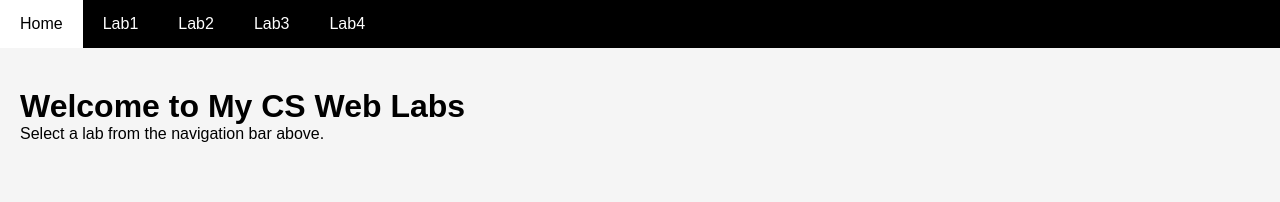
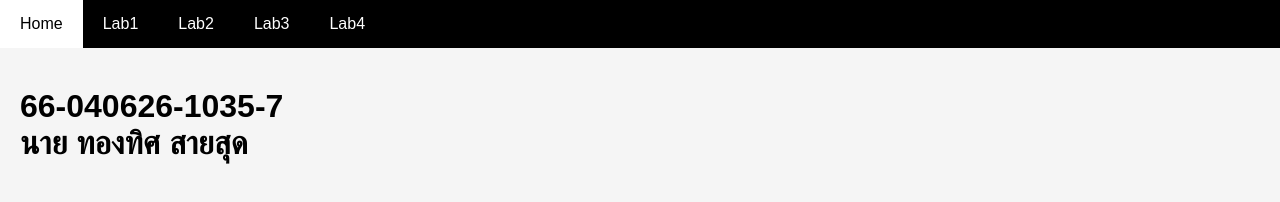
Before and after one commit to thisttc/cs6610357.github.io, a plain HTML site: page index.html in a window 1280 px wide. Drawn offline with Linux system fonts and the light colour scheme.

Commit message:
แก้ไขโค้ดหน้า index.html

```diff
--- a/index.html
+++ b/index.html
@@ -63,8 +63,8 @@
   </ul>
 
   <div class="main">
-    <h1>Welcome to My CS Web Labs</h1>
-    <p>Select a lab from the navigation bar above.</p>
+    <h1>66-040626-1035-7 </h1>
+    <h1>นาย ทองทิศ สายสุด </h1>
   </div>
 
 </body>
```
